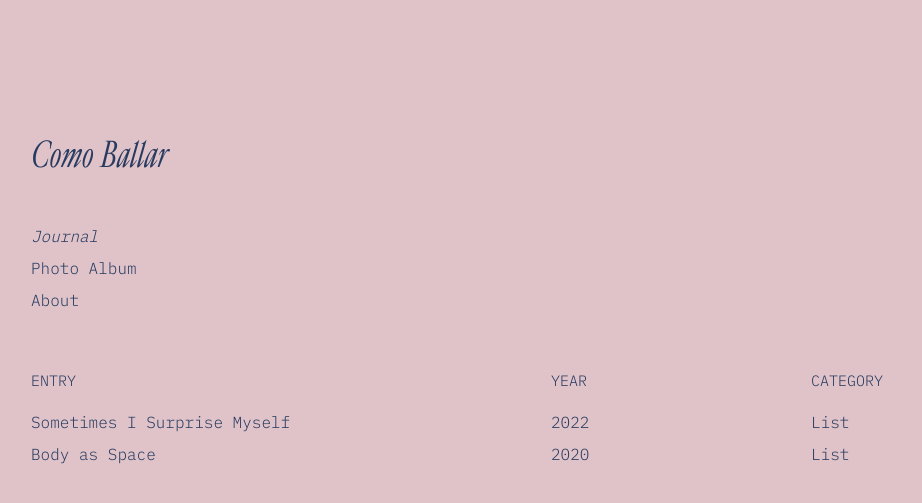
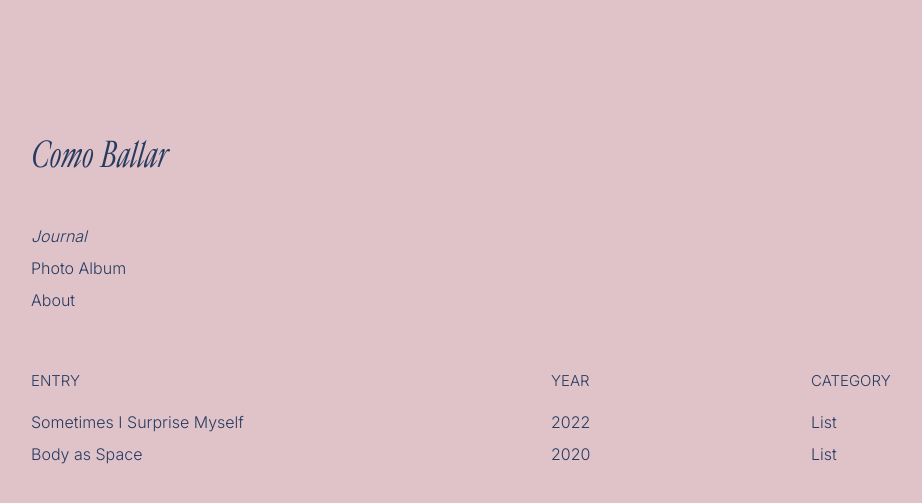
Before and after one commit to comballar/comballar.github.io, a Jekyll site: the page built from journal.html, in a window 1280 px wide. Shown: the top 503 px of the page, without its empty margins (89-1011 px from the left). Built offline with Jekyll 4.4.1, drawn with Linux system fonts in a browser that asks for light colours.

Commit message:
Update base.scss

```diff
--- a/_sass/base.scss
+++ b/_sass/base.scss
@@ -2,8 +2,8 @@
 $on-laptop:         800px !default;
 
 // typography
-@import url('https://fonts.googleapis.com/css2?family=IBM+Plex+Mono:wght@300&display=swap');
-$font__family:      'IBM Plex Mono', sans-serif;
+@import url('https://fonts.googleapis.com/css2?family=Inter:wght@300&display=swap');
+$font__family:      'Inter', sans-serif;
 $font__size:        16px;
 $font__weight:      300;
 $font__line-height: 2;
```
